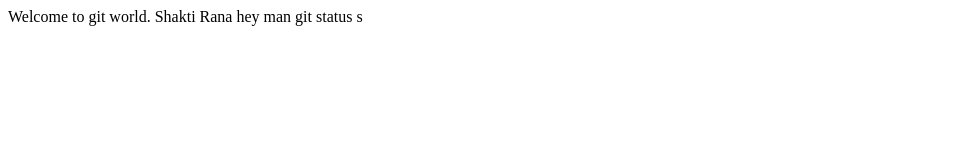
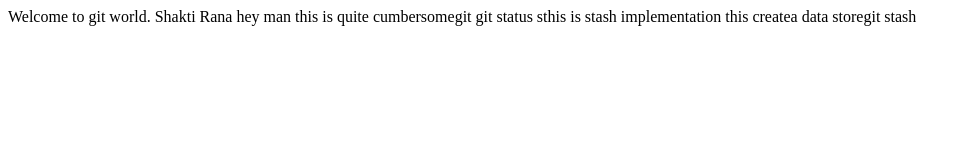
Before and after one commit to ShaktiKushwahaRana/devOrg, a plain HTML site: page index.html in a window 1280 px wide. Shown: the whole page, without its empty margins (0-970 px from the left). Drawn offline with Linux system fonts and the light colour scheme.

Commit message:
parent updated

```diff
--- a/index.html
+++ b/index.html
@@ -10,8 +10,10 @@
     Welcome  to git world.
     Shakti Rana
     hey man
+    this is quite cumbersomegit
     git status
 
-    s
+    sthis is stash implementation
+    this createa data storegit stash
 </body>
 </html>
```
